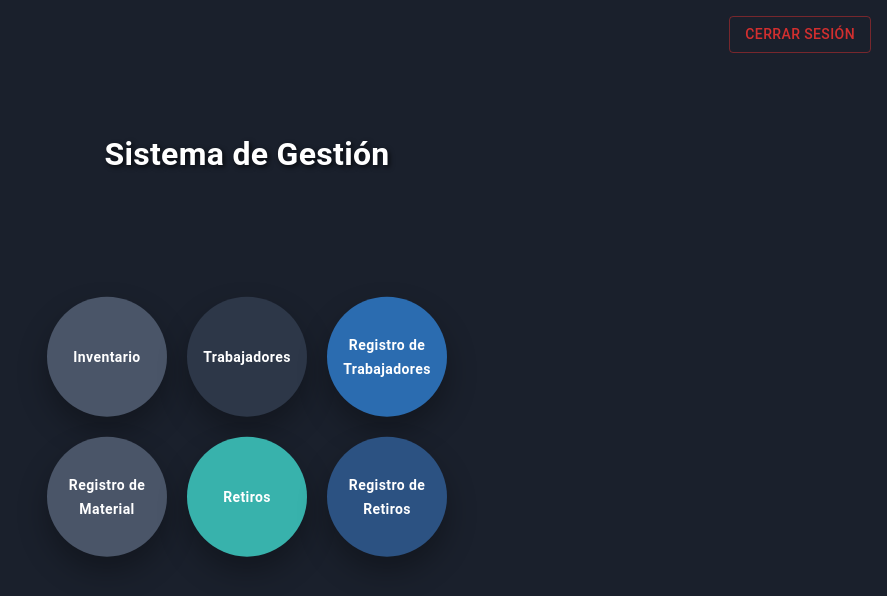
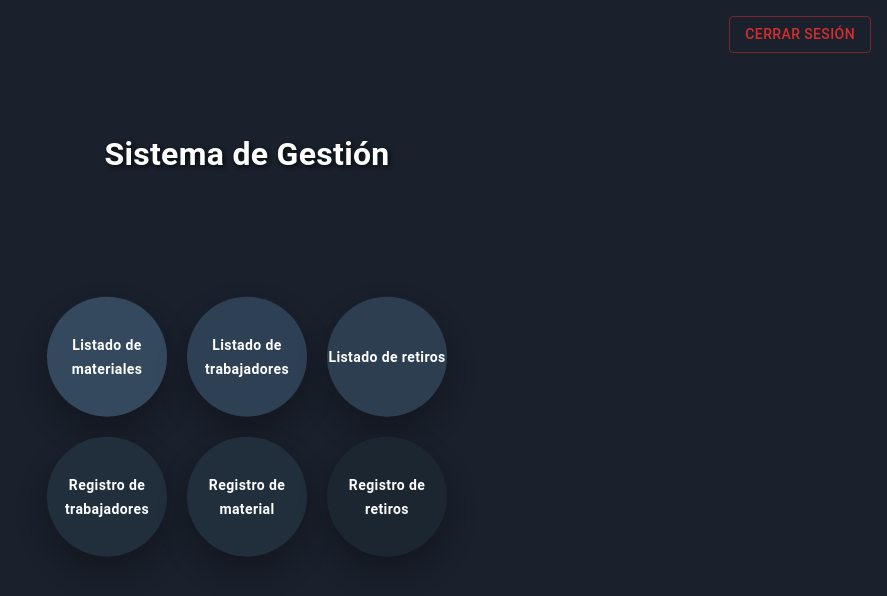
Before and after one commit to EmersonJimenezL/gestion-bodega, a Next.js app: page /inicio in a window 1280 px wide. Shown: the top 596 px of the page, without its empty margins (393-1280 px from the left). Built offline with nearby package versions, Linux system fonts and the light colour scheme; sample sign-in values are in the browser's storage.

Commit message:
22-01-25

```diff
--- a/src/app/api/products/[id]/route.js
+++ b/src/app/api/products/[id]/route.js
@@ -3,6 +3,7 @@ import { pool } from "@/libs/mysql";
 
 export async function GET(request, { params }) {
   try {
+    // Asegurarse de que el id esté presente
     const id = parseInt(params.id, 10);
     if (isNaN(id)) {
       return NextResponse.json(
@@ -45,7 +46,6 @@ export async function DELETE(request, { params }) {
       );
     }
 
-    // Verificar si el producto existe antes de intentar eliminarlo
     const checkResult = await pool.query(
       "SELECT * FROM INVENTARIO_MATERIAL WHERE ID = ?",
       [productId]
@@ -91,6 +91,7 @@ export async function DELETE(request, { params }) {
 
 export async function PUT(request, { params }) {
   try {
+    // Esperar el parámetro y asegurarse de que sea un número
     const id = parseInt(params.id, 10);
     const body = await request.json();
 
--- a/src/components/principal/home.js
+++ b/src/components/principal/home.js
@@ -7,28 +7,26 @@ export default function FloatingButtons() {
   const router = useRouter();
 
   // Funciones para redirigir
-  const navigateToInventory = () => {
-    router.push("/vista-producto");
+  const navigateTo = (path) => {
+    router.push(path);
   };
 
-  const navigateToWorkers = () => {
-    router.push("/vista-trabajador");
-  };
-
-  const navigateToRegisterWorker = () => {
-    router.push("/registro-trabajador");
-  };
-
-  const navigateToRegisterMaterial = () => {
-    router.push("/registro-producto");
-  };
-
-  const navigateToWithdrawals = () => {
-    router.push("/vista-retiros");
-  };
-
-  const navigateToRegisterWithdrawals = () => {
-    router.push("/registro-retiro");
+  const buttonStyles = {
+    width: "120px",
+    height: "120px",
+    borderRadius: "50%",
+    display: "flex",
+    justifyContent: "center",
+    alignItems: "center",
+    fontWeight: "bold",
+    textTransform: "none",
+    color: "#fff", // Letra blanca
+    boxShadow: "0px 15px 30px rgba(0, 0, 0, 0.3)",
+    transition:
+      "transform 0.3s ease, background-color 0.3s ease, box-shadow 0.3s ease",
+    padding: "0",
+    minWidth: "auto",
+    animation: "float 2s ease-in-out infinite",
   };
 
   return (
@@ -73,179 +71,66 @@ export default function FloatingButtons() {
           zIndex: 2,
         }}
       >
-        <Zoom in={true} timeout={500}>
+        {/* Botones */}
+        {[
+          {
+            color: " #34495e ",
+            hover: "#2D3748",
+            path: "/vista-producto",
+            label: "Listado de materiales",
+            delay: 500,
+          },
+          {
+            color: " #2e4053 ",
+            hover: "#4A5568",
+            path: "/vista-trabajador",
+            label: "Listado de trabajadores",
+            delay: 600,
+          },
+          {
+            color: " #2c3e50 ",
+            hover: "#319795",
+            path: "/vista-retiros",
+            label: "Listado de retiros",
+            delay: 900,
+          },
+          {
+            color: " #212f3d ",
+            hover: "#3182CE",
+            path: "/registro-trabajador",
+            label: "Registro de trabajadores",
+            delay: 700,
+          },
+          {
+            color: " #212f3c ",
+            hover: "#2D3748",
+            path: "/registro-producto",
+            label: "Registro de material",
+            delay: 800,
+          },
+          {
+            color: " #1b2631 ",
+            hover: "#2B6CB0",
+            path: "/registro-retiro",
+            label: "Registro de retiros",
+            delay: 1000,
+          },
+        ].map(({ color, hover, path, label, delay }, index) => (
+          <Zoom key={index} in={true} timeout={delay}>
             <Button
               sx={{
-              backgroundColor: "#4A5568", // Gris oscuro
-              color: "#fff",
-              fontWeight: "bold",
-              textTransform: "none",
-              width: "120px", // Botón más grande
-              height: "120px", // Botón más grande
-              borderRadius: "50%", // Botón circular
-              display: "flex",
-              justifyContent: "center",
-              alignItems: "center",
-              boxShadow: "0px 15px 30px rgba(0, 0, 0, 0.3)", // Sombra más pronunciada
+                ...buttonStyles,
+                backgroundColor: color, // Color del botón
                 "&:hover": {
-                backgroundColor: "#2D3748",
+                  backgroundColor: hover, // Hover del botón
                 },
-              transition:
-                "transform 0.3s ease, background-color 0.3s ease, box-shadow 0.3s ease",
-              padding: "0",
-              minWidth: "auto",
-              animation: "float 2s ease-in-out infinite", // Animación de flotación constante
               }}
-            onClick={navigateToInventory}
+              onClick={() => navigateTo(path)}
             >
-            Inventario
+              {label}
             </Button>
           </Zoom>
-
-        <Zoom in={true} timeout={600}>
-          <Button
-            sx={{
-              backgroundColor: "#2D3748", // Gris oscuro
-              color: "#fff",
-              fontWeight: "bold",
-              textTransform: "none",
-              width: "120px", // Botón más grande
-              height: "120px", // Botón más grande
-              borderRadius: "50%", // Botón circular
-              display: "flex",
-              justifyContent: "center",
-              alignItems: "center",
-              boxShadow: "0px 15px 30px rgba(0, 0, 0, 0.3)",
-              "&:hover": {
-                backgroundColor: "#4A5568",
-              },
-              transition:
-                "transform 0.3s ease, background-color 0.3s ease, box-shadow 0.3s ease",
-              padding: "0",
-              minWidth: "auto",
-              animation: "float 2s ease-in-out infinite",
-            }}
-            onClick={navigateToWorkers}
-          >
-            Trabajadores
-          </Button>
-        </Zoom>
-
-        <Zoom in={true} timeout={700}>
-          <Button
-            sx={{
-              backgroundColor: "#2B6CB0", // Azul oscuro
-              color: "#fff",
-              fontWeight: "bold",
-              textTransform: "none",
-              width: "120px",
-              height: "120px",
-              borderRadius: "50%",
-              display: "flex",
-              justifyContent: "center",
-              alignItems: "center",
-              boxShadow: "0px 15px 30px rgba(0, 0, 0, 0.3)",
-              "&:hover": {
-                backgroundColor: "#3182CE",
-              },
-              transition:
-                "transform 0.3s ease, background-color 0.3s ease, box-shadow 0.3s ease",
-              padding: "0",
-              minWidth: "auto",
-              animation: "float 2s ease-in-out infinite",
-            }}
-            onClick={navigateToRegisterWorker}
-          >
-            Registro de Trabajadores
-          </Button>
-        </Zoom>
-
-        <Zoom in={true} timeout={800}>
-          <Button
-            sx={{
-              backgroundColor: "#4A5568", // Gris oscuro
-              color: "#fff",
-              fontWeight: "bold",
-              textTransform: "none",
-              width: "120px",
-              height: "120px",
-              borderRadius: "50%",
-              display: "flex",
-              justifyContent: "center",
-              alignItems: "center",
-              boxShadow: "0px 15px 30px rgba(0, 0, 0, 0.3)",
-              "&:hover": {
-                backgroundColor: "#2D3748",
-              },
-              transition:
-                "transform 0.3s ease, background-color 0.3s ease, box-shadow 0.3s ease",
-              padding: "0",
-              minWidth: "auto",
-              animation: "float 2s ease-in-out infinite",
-            }}
-            onClick={navigateToRegisterMaterial}
-          >
-            Registro de Material
-          </Button>
-        </Zoom>
-
-        <Zoom in={true} timeout={900}>
-          <Button
-            sx={{
-              backgroundColor: "#38B2AC", // Verde oscuro
-              color: "#fff",
-              fontWeight: "bold",
-              textTransform: "none",
-              width: "120px",
-              height: "120px",
-              borderRadius: "50%",
-              display: "flex",
-              justifyContent: "center",
-              alignItems: "center",
-              boxShadow: "0px 15px 30px rgba(0, 0, 0, 0.3)",
-              "&:hover": {
-                backgroundColor: "#319795",
-              },
-              transition:
-                "transform 0.3s ease, background-color 0.3s ease, box-shadow 0.3s ease",
-              padding: "0",
-              minWidth: "auto",
-              animation: "float 2s ease-in-out infinite",
-            }}
-            onClick={navigateToWithdrawals}
-          >
-            Retiros
-          </Button>
-        </Zoom>
-
-        <Zoom in={true} timeout={1000}>
-          <Button
-            sx={{
-              backgroundColor: "#2C5282", // Azul oscuro
-              color: "#fff",
-              fontWeight: "bold",
-              textTransform: "none",
-              width: "120px",
-              height: "120px",
-              borderRadius: "50%",
-              display: "flex",
-              justifyContent: "center",
-              alignItems: "center",
-              boxShadow: "0px 15px 30px rgba(0, 0, 0, 0.3)",
-              "&:hover": {
-                backgroundColor: "#2B6CB0",
-              },
-              transition:
-                "transform 0.3s ease, background-color 0.3s ease, box-shadow 0.3s ease",
-              padding: "0",
-              minWidth: "auto",
-              animation: "float 2s ease-in-out infinite",
-            }}
-            onClick={navigateToRegisterWithdrawals}
-          >
-            Registro de Retiros
-          </Button>
-        </Zoom>
+        ))}
       </div>
 
       <style jsx>{`
```
Also changed, not shown: src/app/api/retiros/route.js (+19 -68 lines), src/app/api/trabajadores/route.js (+16 -20 lines), src/components/inicioSesion/InicioSesion.js (+26 -21 lines), src/components/retirosForm/RetirosForm.js (+24 -69 lines). Lines whose indentation alone changed are shown as unchanged.
